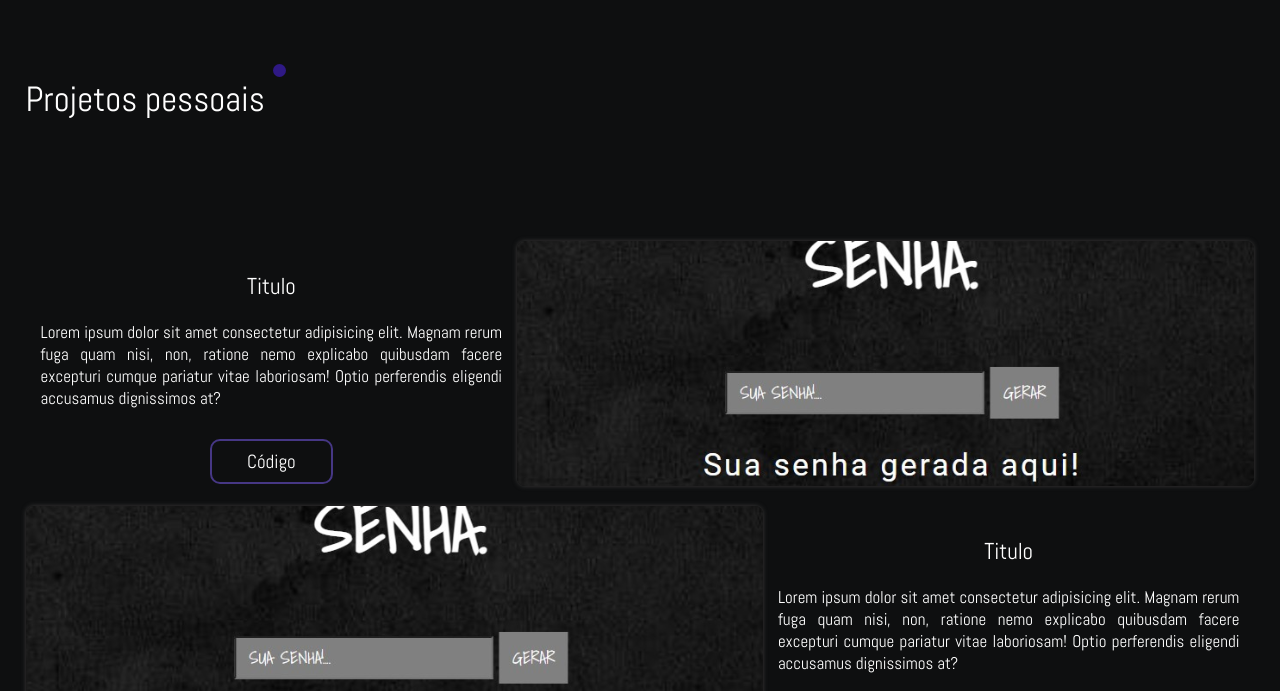
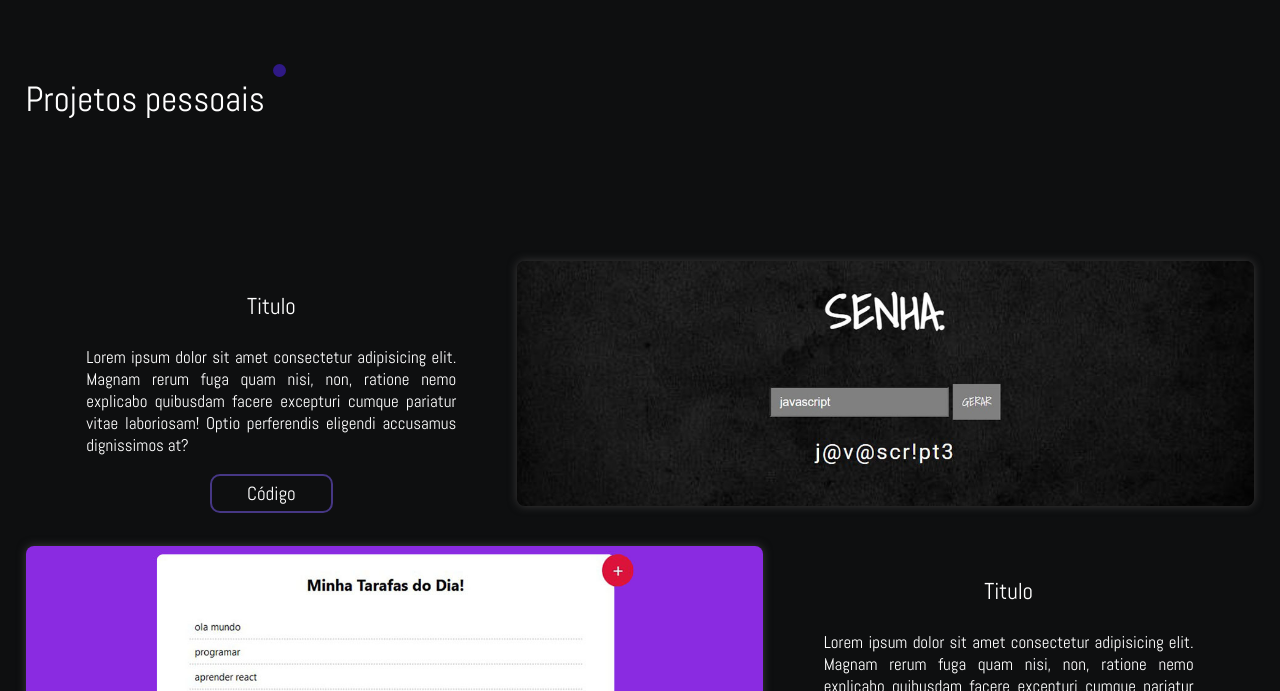
Before and after one commit to charleeslemes/Portfolio, a PHP site: page / in a window 1280 px wide. Shown: the part 1909-2600 px from the top of the page. Run offline with PHP 8.4, Linux system fonts and the light colour scheme.

Commit message:
sessão de projetos

```diff
--- a/css/style.css
+++ b/css/style.css
@@ -453,7 +453,7 @@ section.projetos .wraper-title .title h2{
 .projeto-single{
     width: 100%;
     display: flex;
-    margin-top: 20px;
+    margin-top: 40px;
 }
 
 .texto-projeto{
@@ -471,19 +471,19 @@ section.projetos .wraper-title .title h2{
 
 
 .texto-projeto p{
-    margin-top: 20px;
+    margin: 25px auto;
     color: white;
     text-align: justify;
     padding: 0 15px;
+    max-width: 400px;
     font-size: 17px;
-    margin-bottom: 40px;
 }
 
 
 .texto-projeto a{
 	text-decoration: none;
 	color: white;
-	padding: 8px 35px;
+	padding: 5px 35px;
 	border:  2px solid #463785;
     font-size:19px;
     border-radius:10px;
@@ -492,7 +492,7 @@ section.projetos .wraper-title .title h2{
 }
 
 .btnCodigo{
-   text-align: center;
+    text-align: center;
 }
 
 .texto-projeto a:hover{
@@ -502,10 +502,9 @@ section.projetos .wraper-title .title h2{
 
 .img-projeto{
     width: 60%;
-    box-shadow: 0 0 5px rgb(59, 58, 58);
+    box-shadow: 0 0 10px rgb(59, 58, 58);
     padding-top: 20%;
-    background-image: url('../images/projeto-random.jpg');
-    background-position: 100% 50%;
+    background-position: 100% 100%;
     background-size: cover;
     border-radius: 8px;
 
--- a/index.html
+++ b/index.html
@@ -204,6 +204,10 @@
 
 
 
+
+    <!--********  sessã'o projetos ********-->
+
+
     <section class="projetos">
         <div class="center">
         <div class="wraper-title">
@@ -229,7 +233,7 @@
 
                     </div><!--texto-projeto-->
 
-                    <div class="img-projeto">
+                    <div style="background-image: url('images/projeto-senha.jpg');" class="img-projeto">
                         <!--aqui vai ser colocado uma imagem pelo background-image-->
                     </div><!--img-projeto-->
 
@@ -250,7 +254,7 @@
 
                     </div><!--texto-projeto-->
 
-                    <div class="img-projeto">
+                    <div style="background-image: url('images/projeto-appTarefas.jpg');"  class="img-projeto">
                         <!--aqui vai ser colocado uma imagem pelo background-image-->
                     </div><!--img-projeto-->
 
@@ -272,12 +276,58 @@
 
                     </div><!--texto-projeto-->
 
-                    <div class="img-projeto">
+                    <div style="background-image: url('images/projeto-pokedex.jpg');" class="img-projeto">
                         <!--aqui vai ser colocado uma imagem pelo background-image-->
                     </div><!--img-projeto-->
 
 
                 </div><!--projetos-single-->
+
+
+
+                <div style="flex-direction: row-reverse;" class="projeto-single">
+
+                    <div class="texto-projeto">
+                        <h3>Titulo</h3>
+                        <p>
+                            Lorem ipsum dolor sit amet consectetur adipisicing elit. Magnam rerum fuga quam nisi, non, ratione nemo explicabo quibusdam facere excepturi cumque pariatur vitae laboriosam! Optio perferendis eligendi accusamus dignissimos at?
+                        </p>
+                        <div class="btnCodigo"><a href="#">Código</a></div>
+
+
+                    </div><!--texto-projeto-->
+
+                    <div style="background-image: url('images/projeto-telaLogin.jpg');" class="img-projeto">
+                        <!--aqui vai ser colocado uma imagem pelo background-image-->
+                    </div><!--img-projeto-->
+
+
+                </div><!--projetos-single-->
+
+
+
+            </div><!--projetos-single-->
+
+
+
+            <div  class="projeto-single">
+
+                <div class="texto-projeto">
+                    <h3>Titulo</h3>
+                    <p>
+                        Lorem ipsum dolor sit amet consectetur adipisicing elit. Magnam rerum fuga quam nisi, non, ratione nemo explicabo quibusdam facere excepturi cumque pariatur vitae laboriosam! Optio perferendis eligendi accusamus dignissimos at?
+                    </p>
+                    <div class="btnCodigo"><a href="#">Código</a></div>
+
+
+                </div><!--texto-projeto-->
+
+                <div style="background-image: url('images/projeto-cronometro.jpg');" class="img-projeto">
+                    <!--aqui vai ser colocado uma imagem pelo background-image-->
+                </div><!--img-projeto-->
+
+
+            </div><!--projetos-single-->
 
 
             </div><!--container-projetos-->
```
Also changed, not shown: images/projeto-appTarefas.jpg, images/projeto-cronometro.jpg (added), images/projeto-lojaCarro.jpg (deleted), images/projeto-lojaCarro2.jpg, images/projeto-pokedex.jpg, images/projeto-senha.jpg (added), images/projeto-telaLogin.jpg.
